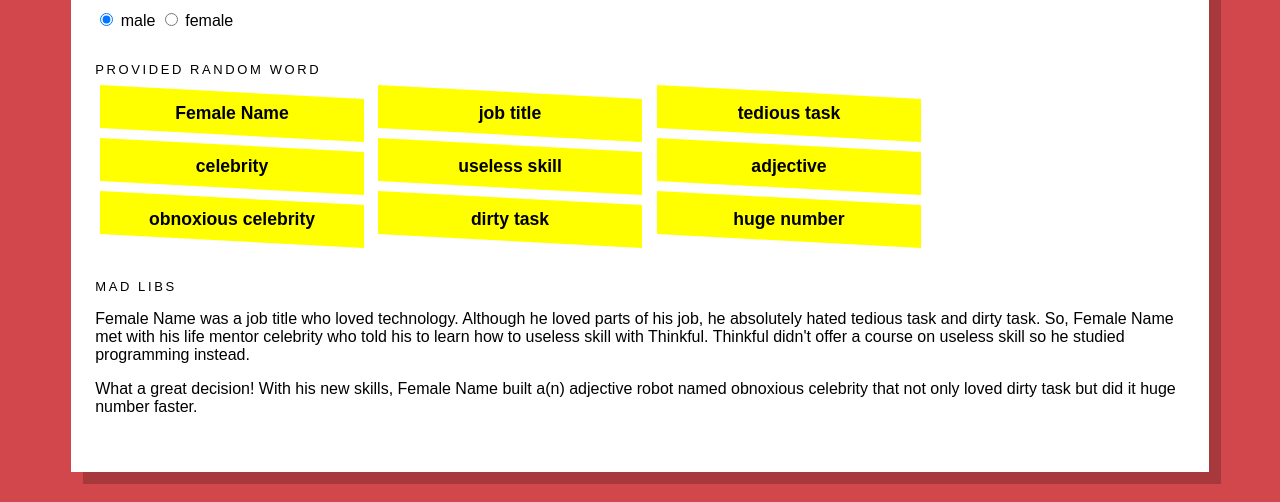
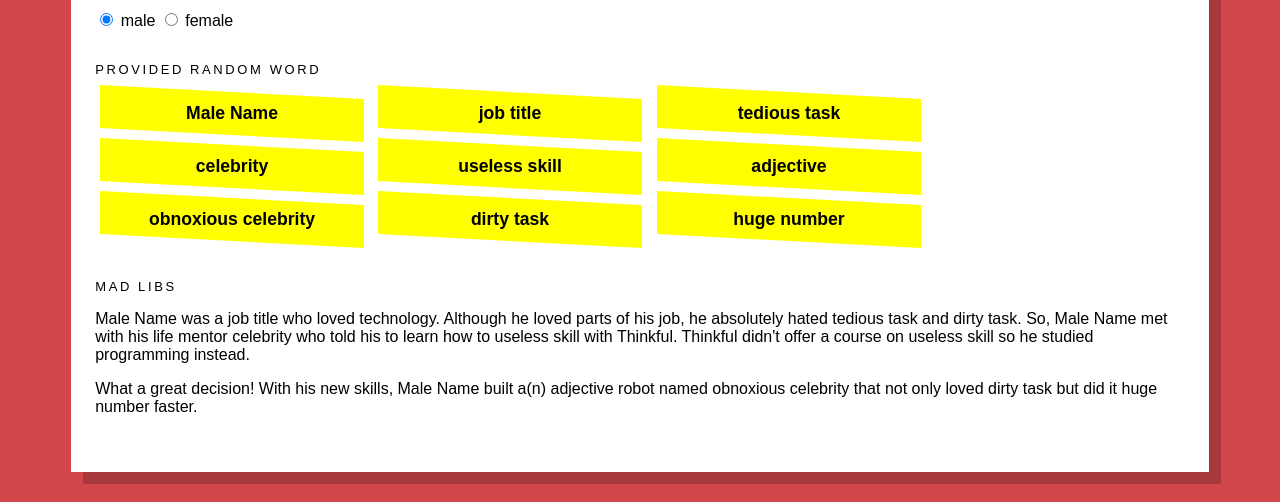
Before and after one commit to melaniebrgr/ngMadLibs, a plain HTML site: page index.html in a window 1280 px wide. Shown: the part 298-800 px from the top of the page. Drawn offline with nearby package versions, Linux system fonts and the light colour scheme.

Commit message:
gendered input

```diff
--- a/index.html
+++ b/index.html
@@ -20,7 +20,7 @@
 		<section id="input">
 			<h1>Provided random word</h1>
 			<div class="input__fields">
-				<span><input type="text" ng-init="femaleName='Female Name'" value="female name" ng-model="femaleName"></span>
+				<span><input type="text" ng-init="genderTextMaleFemaleName='Male Name'" value={{genderTextMaleFemaleName}} ng-model="genderTextMaleFemaleName"></span>
 				<span><input type="text" ng-init="jobTitle='job title'" value="job title" ng-model="jobTitle"></span>
 				<span><input type="text" ng-init="tediousTask='tedious task'" value="tedious task" ng-model="tediousTask"></span>
 				<span><input type="text" ng-init="celebrity='celebrity'" value="celebrity" ng-model="celebrity"></span>
@@ -33,9 +33,9 @@
 		</section>
 		<section id="text">
 			<h1>Mad Libs</h1>
-			<p>{{femaleName}} was a {{jobTitle}} who loved technology. Although {{genderTextHeShe}} loved parts of {{genderTextHisHer}} job, {{genderTextHeShe}} absolutely hated {{tediousTask}} and {{dirtyTask}}. So, {{femaleName}} met with {{genderTextHisHer}} life mentor {{celebrity}} who told {{genderTextHisHer}} to learn how to {{uselessSkill}} with Thinkful. Thinkful didn't offer a course on {{uselessSkill}} so {{genderTextHeShe}} studied programming instead.</p>
+			<p>{{genderTextMaleFemaleName}} was a {{jobTitle}} who loved technology. Although {{genderTextHeShe}} loved parts of {{genderTextHisHer}} job, {{genderTextHeShe}} absolutely hated {{tediousTask}} and {{dirtyTask}}. So, {{genderTextMaleFemaleName}} met with {{genderTextHisHer}} life mentor {{celebrity}} who told {{genderTextHisHer}} to learn how to {{uselessSkill}} with Thinkful. Thinkful didn't offer a course on {{uselessSkill}} so {{genderTextHeShe}} studied programming instead.</p>
 
-			<p>What a great decision! With {{genderTextHisHer}} new skills, {{femaleName}} built a(n) {{adjective}} robot named {{obnoxiousCelebrity}} that not only loved {{dirtyTask}} but did it {{hugeNumber}} faster.</p>
+			<p>What a great decision! With {{genderTextHisHer}} new skills, {{genderTextMaleFemaleName}} built a(n) {{adjective}} robot named {{obnoxiousCelebrity}} that not only loved {{dirtyTask}} but did it {{hugeNumber}} faster.</p>
 		</section>
 	</main>
 </body>
--- a/js/main.js
+++ b/js/main.js
@@ -4,17 +4,20 @@ angular.module('myApp', [])
 		$scope.genderText = {
 			male: {
 				hisHer: 'his',
-				heShe: 'he'
+				heShe: 'he',
+				maleFemaleName: 'Male Name'
 			},
 			female: {
 				hisHer: 'her',
-				heShe: 'she'
+				heShe: 'she',
+				maleFemaleName: 'Female Name'
 			}
 		};
 
 		$scope.updateText = function() {
 			$scope.genderTextHisHer = $scope.genderText[$scope.gender]['hisHer'];
 			$scope.genderTextHeShe = $scope.genderText[$scope.gender]['heShe'];
+			$scope.genderTextMaleFemaleName = $scope.genderText[$scope.gender]['maleFemaleName'];
 		}
 		$scope.updateText();
 	})
```
